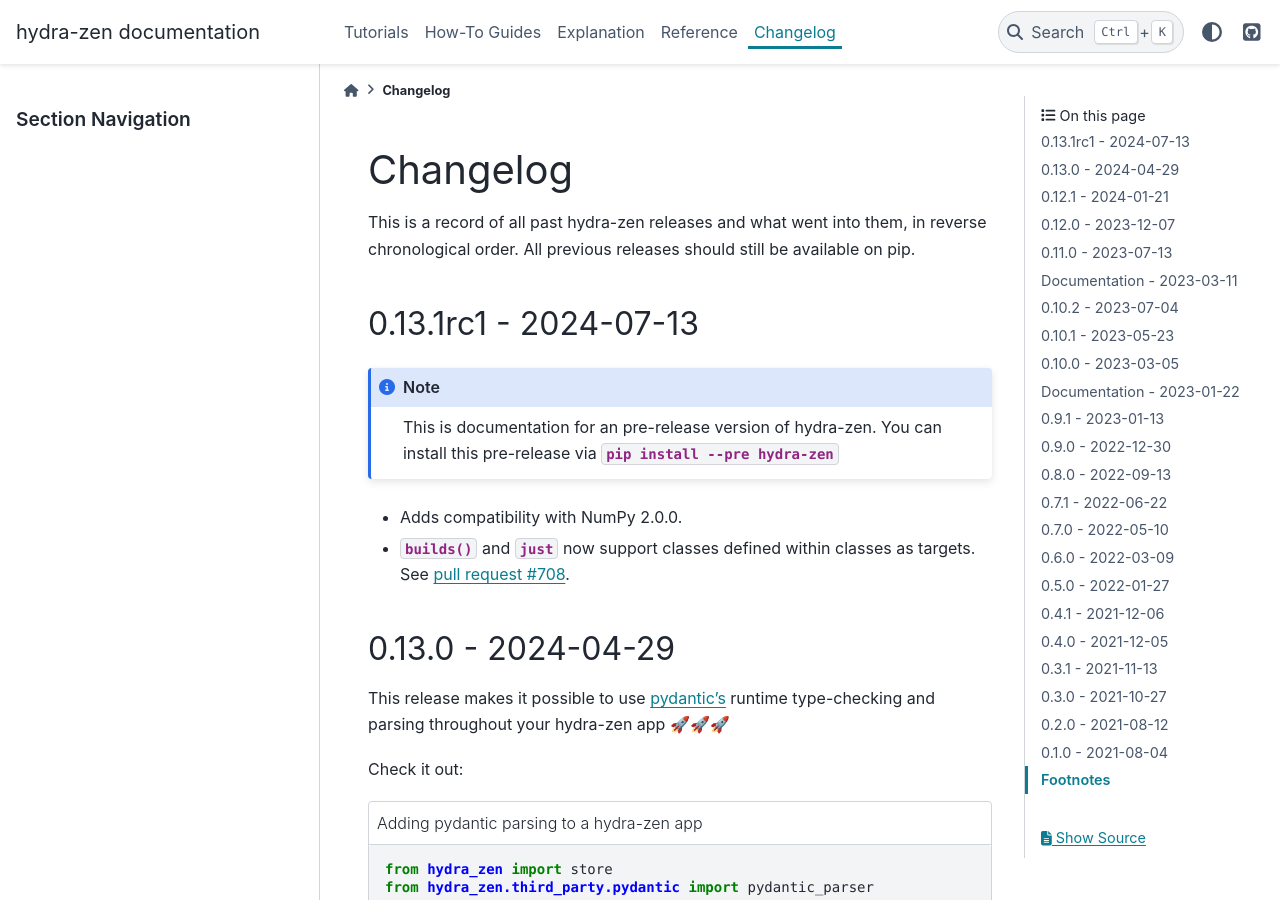
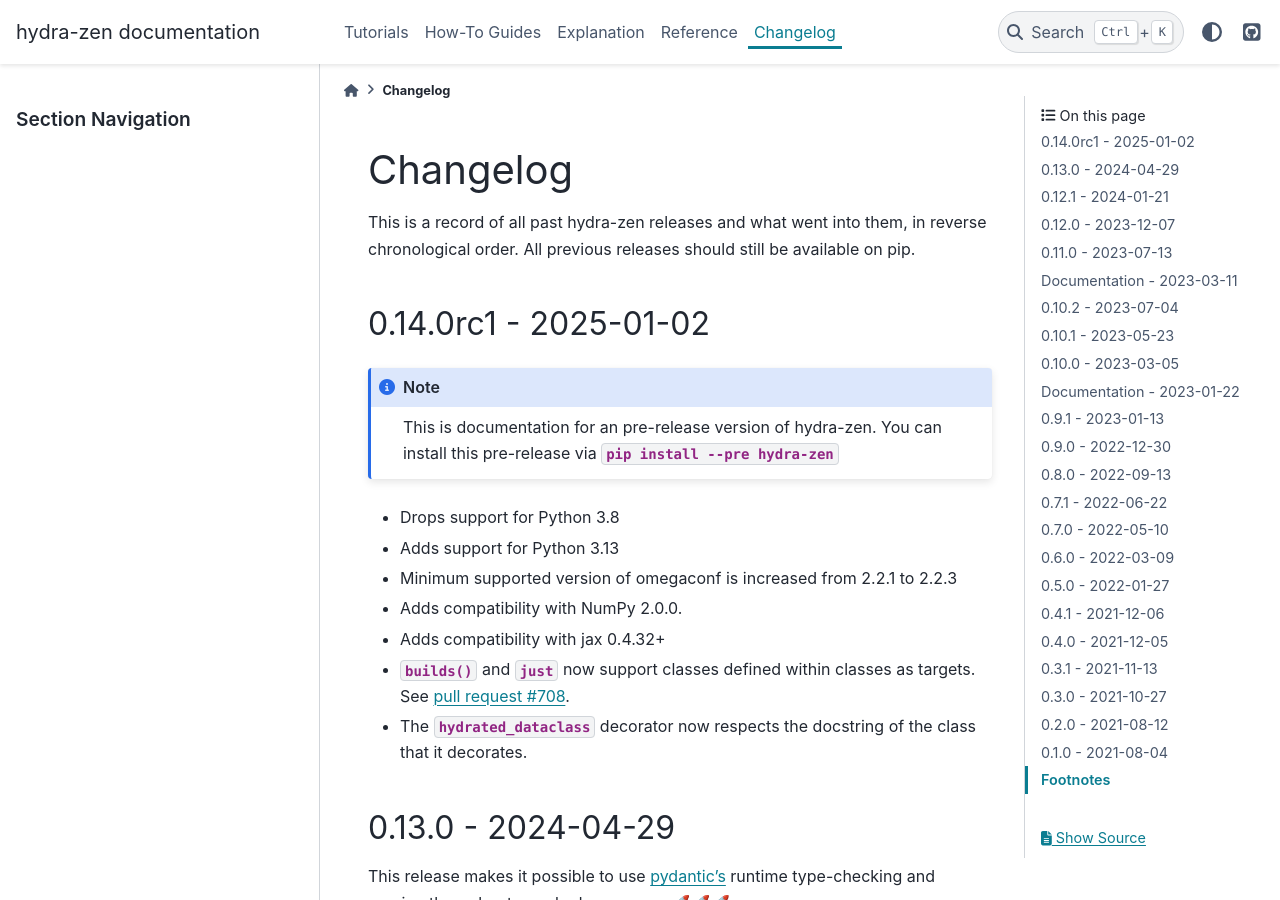
Before and after one commit to mit-ll-responsible-ai/hydra-zen, a Sphinx documentation site: the page built from docs/source/changes.rst, in a window 1280 px wide and 900 px high. Built offline with Sphinx 7.4.7 and the PyData theme 0.15.4, drawn with Linux system fonts in a browser that asks for light colours; the version number could not be read and is left out.

Commit message:
changelog

```diff
--- a/docs/source/changes.rst
+++ b/docs/source/changes.rst
@@ -8,16 +8,21 @@
 This is a record of all past hydra-zen releases and what went into them, in reverse
 chronological order. All previous releases should still be available on pip.
 
-.. _v0.13.0:
+.. _v0.14.0:
 
 ----------------------
-0.13.1rc1 - 2024-07-13
+0.14.0rc1 - 2025-01-02
 ----------------------
 
 .. note:: This is documentation for an pre-release version of hydra-zen. You can install this pre-release via `pip install --pre hydra-zen`
 
+- Drops support for Python 3.8
+- Adds support for Python 3.13
+- Minimum supported version of omegaconf is increased from 2.2.1 to 2.2.3
 - Adds compatibility with NumPy 2.0.0.
+- Adds compatibility with jax 0.4.32+
 - :func:`~hydra_zen.builds` and `~hydra_zen.just` now support classes defined within classes as targets. See :pull:`708`.
+- The `hydrated_dataclass` decorator now respects the docstring of the class that it decorates.
 
 .. _v0.13.0:
 
```
